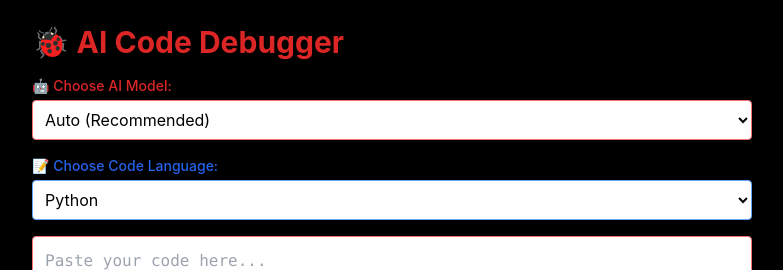
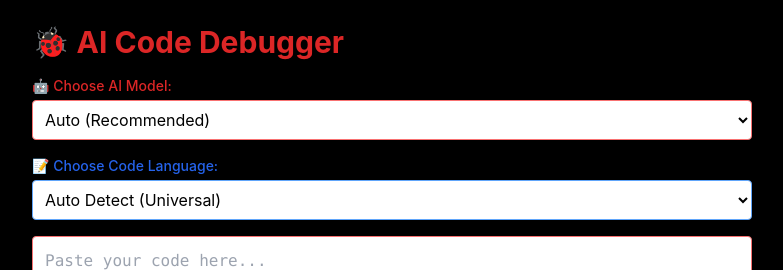
Before and after one commit to nikhxxt/ai-code-debugger, a Next.js app: page / in a window 1280 px wide. Shown: the top 270 px of the page, without its empty margins (248-1031 px from the left). Built offline with nearby package versions, Linux system fonts and the light colour scheme.

Commit message:
Update page.tsx

```diff
--- a/app/page.tsx
+++ b/app/page.tsx
@@ -10,7 +10,7 @@ export default function HomePage() {
   const [code, setCode] = useState('');
   const [output, setOutput] = useState('');
   const [model, setModel] = useState('openrouter/auto');
-  const [language, setLanguage] = useState('python');
+  const [language, setLanguage] = useState('auto');
   const [loading, setLoading] = useState(false);
 
   const handleSubmit = async () => {
```
